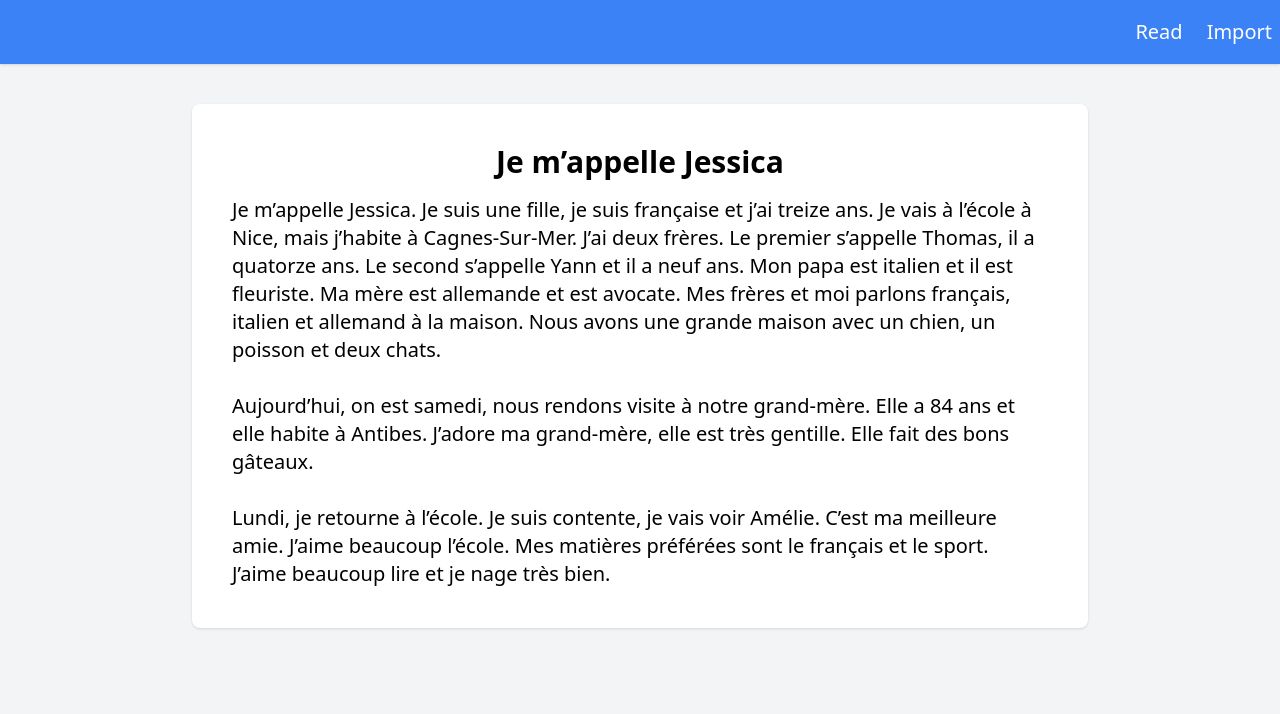
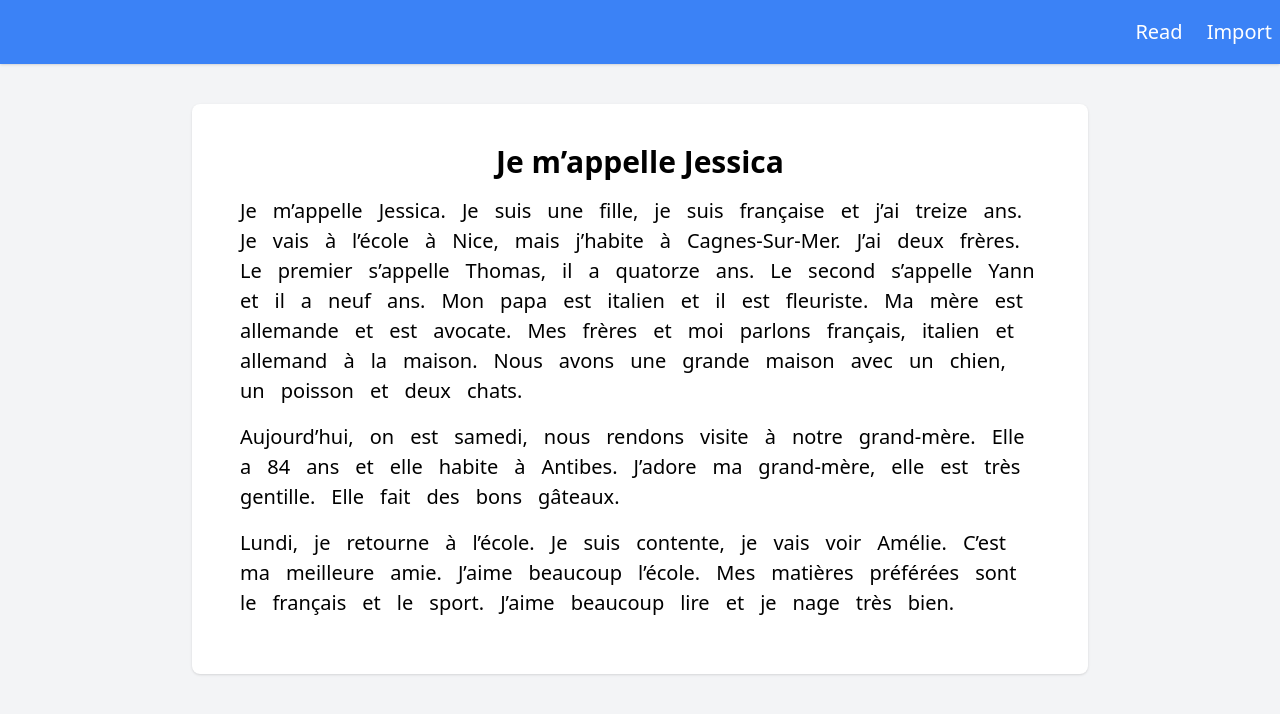
Before and after one commit to yap8/reader, a Vue app: page / in a window 1280 px wide. Shown: the top 714 px of the page. Built offline with nearby package versions, Linux system fonts and the light colour scheme.

Commit message:
added reader text, paragraph and word

```diff
--- /dev/null
+++ b/src/components/ReaderParagraph.vue
@@ -0,0 +1,34 @@
+<template>
+  <p class="mb-4">
+    <ReaderWord
+      v-for="(word, index) in words"
+      :word="word"
+      :key="'word-' + paragraphIndex + '-' + index"
+    />
+  </p>
+</template>
+
+<script>
+import ReaderWord from './ReaderWord.vue';
+
+export default {
+  components: { ReaderWord },
+  props: {
+    paragraph: {
+      type: String,
+      required: true,
+    },
+    paragraphIndex: {
+      type: Number,
+      required: true,
+    },
+  },
+  computed: {
+    words() {
+      return this.paragraph.split(' ');
+    },
+  },
+};
+</script>
+
+<style></style>
--- /dev/null
+++ b/src/components/ReaderText.vue
@@ -0,0 +1,31 @@
+<template>
+  <ReaderParagraph
+    v-for="(paragraph, index) in paragraphs"
+    :paragraph="paragraph"
+    :paragraphIndex="index"
+    :key="'paragraph-' + index"
+  />
+</template>
+
+<script>
+import ReaderParagraph from './ReaderParagraph.vue';
+
+export default {
+  components: {
+    ReaderParagraph,
+  },
+  props: {
+    text: {
+      type: String,
+      required: true,
+    },
+  },
+  computed: {
+    paragraphs() {
+      return this.text.split('\n').filter((paragraph) => paragraph.trim());
+    },
+  },
+};
+</script>
+
+<style></style>
--- /dev/null
+++ b/src/components/ReaderWord.vue
@@ -0,0 +1,18 @@
+<template>
+  <button class="py-px px-2 rounded transition hover:bg-slate-100">
+    {{ word }}
+  </button>
+</template>
+
+<script>
+export default {
+  props: {
+    word: {
+      type: String,
+      required: true,
+    },
+  },
+};
+</script>
+
+<style></style>
--- a/src/pages/HomePage.vue
+++ b/src/pages/HomePage.vue
@@ -3,13 +3,18 @@
     class="container max-w-4xl text-xl bg-white mt-10 p-10 shadow rounded-lg whitespace-pre-line"
   >
     <h1 class="font-semibold text-3xl text-center mb-4">{{ title }}</h1>
-    <p>{{ text }}</p>
+    <ReaderText :text="text" />
   </div>
 </template>
 
 <script>
+import ReaderText from '@/components/ReaderText.vue';
+
 export default {
   name: 'HomePage',
+  components: {
+    ReaderText,
+  },
   data() {
     return {
       title: `Je m’appelle Jessica`,
```
